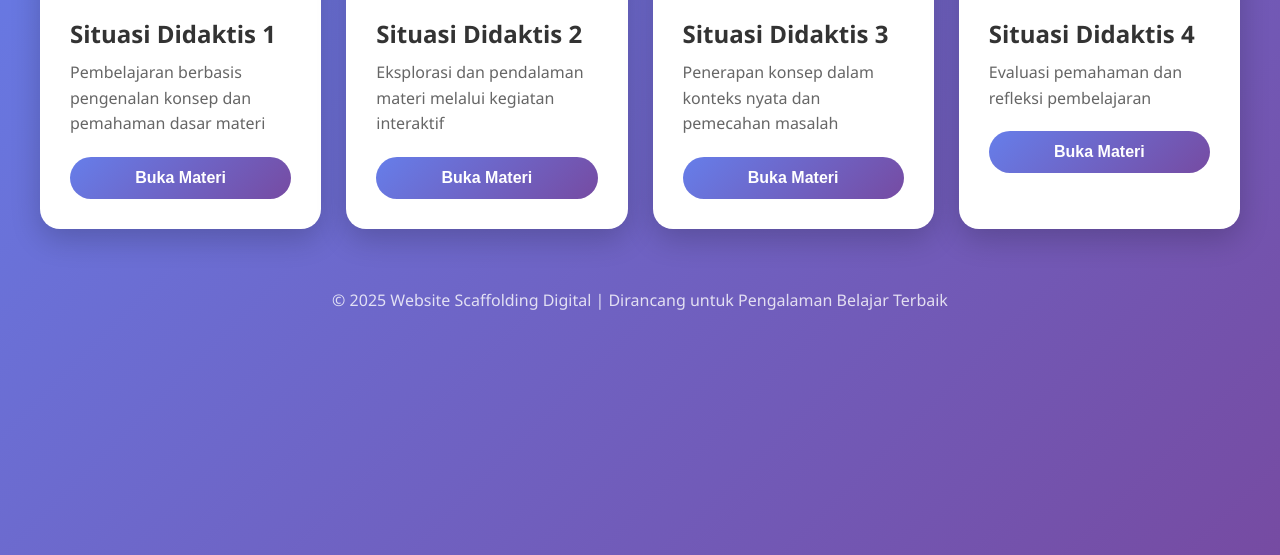
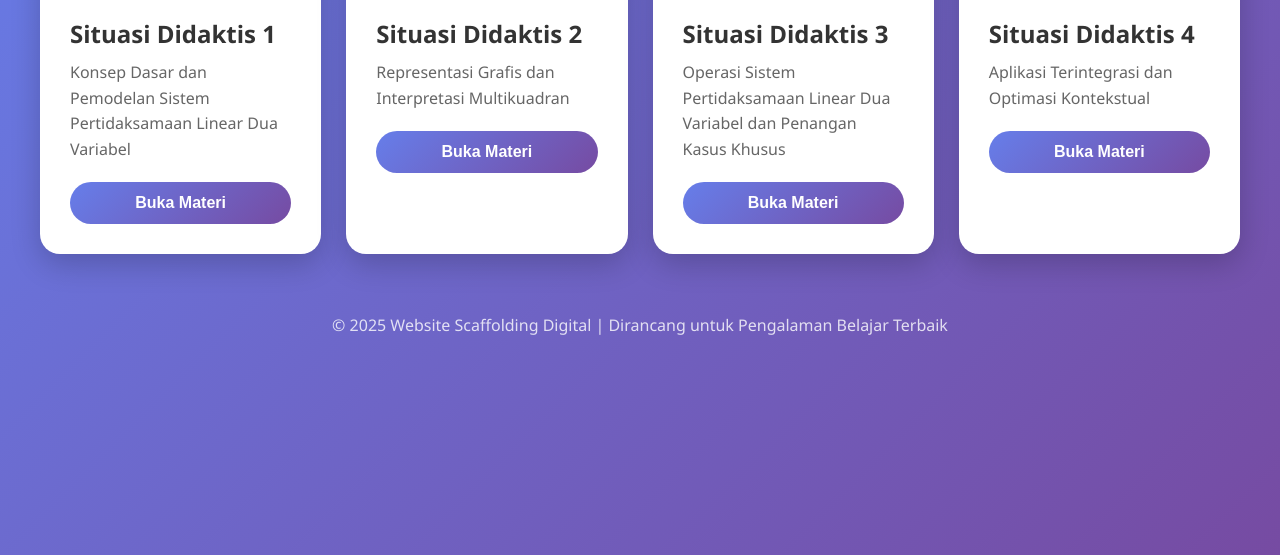
Before and after one commit to e-numerasi/home, a plain HTML site: page index.html in a window 1280 px wide. Shown: the part 245-800 px from the top of the page. Drawn offline with Linux system fonts and the light colour scheme.

Commit message:
Update index.html
Signed-off-by: numerasi <fahruh.29@gmail.com>

```diff
--- a/index.html
+++ b/index.html
@@ -218,28 +218,28 @@
             <div class="card" onclick="window.open('https://e-numerasi.github.io/sd1/', '_blank')">
                 <div class="card-icon">1️⃣</div>
                 <h3>Situasi Didaktis 1</h3>
-                <p>Pembelajaran berbasis pengenalan konsep dan pemahaman dasar materi</p>
+                <p>Konsep Dasar dan Pemodelan Sistem Pertidaksamaan Linear Dua Variabel</p>
                 <button class="btn-buka">Buka Materi</button>
             </div>
 
             <div class="card" onclick="window.open('https://e-numerasi.github.io/sd2/', '_blank')">
                 <div class="card-icon">2️⃣</div>
                 <h3>Situasi Didaktis 2</h3>
-                <p>Eksplorasi dan pendalaman materi melalui kegiatan interaktif</p>
+                <p>Representasi Grafis dan Interpretasi Multikuadran</p>
                 <button class="btn-buka">Buka Materi</button>
             </div>
 
             <div class="card" onclick="window.open('https://e-numerasi.github.io/sd3/', '_blank')">
                 <div class="card-icon">3️⃣</div>
                 <h3>Situasi Didaktis 3</h3>
-                <p>Penerapan konsep dalam konteks nyata dan pemecahan masalah</p>
+                <p>Operasi Sistem Pertidaksamaan Linear Dua Variabel dan Penangan Kasus Khusus</p>
                 <button class="btn-buka">Buka Materi</button>
             </div>
 
             <div class="card" onclick="window.open('https://e-numerasi.github.io/sd4/', '_blank')">
                 <div class="card-icon">4️⃣</div>
                 <h3>Situasi Didaktis 4</h3>
-                <p>Evaluasi pemahaman dan refleksi pembelajaran</p>
+                <p>Aplikasi Terintegrasi dan Optimasi Kontekstual</p>
                 <button class="btn-buka">Buka Materi</button>
             </div>
         </div>
```
